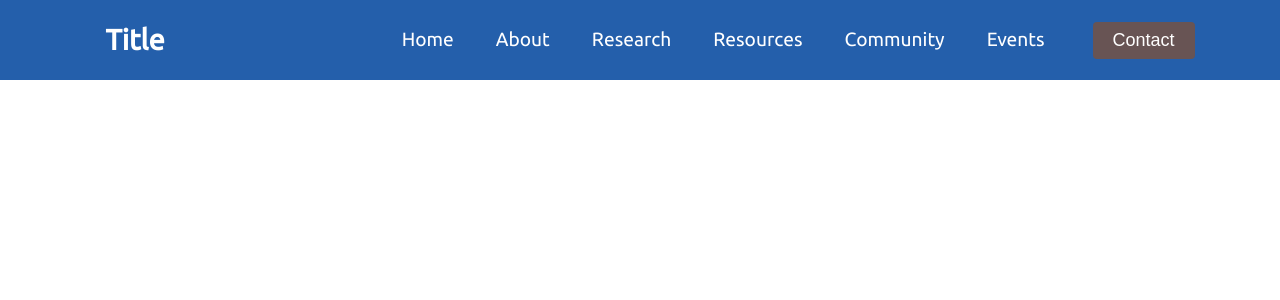
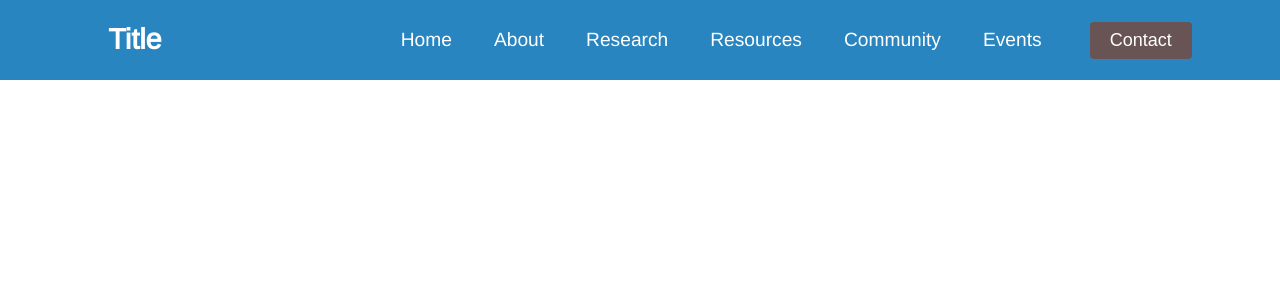
Before and after one commit to michaelakleer/keep-rural-health-care-close-to-home-react, a React (Create React App) app: page / in a window 1280 px wide. Shown: the top 300 px of the page. Built offline with nearby package versions, Linux system fonts and the light colour scheme.

Commit message:
Changed color and font family

```diff
--- a/src/components/Navbar/Navbar.css
+++ b/src/components/Navbar/Navbar.css
@@ -1,5 +1,5 @@
 .NavbarItems {
-  background: #245fab;
+  background: #2885c0;
   height: 80px;
   display: flex;
   justify-content: center;
@@ -15,7 +15,7 @@
   margin-left: 20px;
   margin-bottom: 2px;
   cursor: pointer;
-  font-family: "Ubuntu", sans-serif;
+  font-family: "Arimo", sans-serif;
 }
 
 .fa-react {
@@ -37,13 +37,13 @@
 
 .nav-links {
   color: #ffffff;
-  font-family: "Ubuntu", sans-serif;
+  font-family: "Arimo", sans-serif;
   text-decoration: none;
   padding: 0.5rem 1rem;
 }
 
 .nav-links:hover {
-  color: #245fab;
+  color: #2885c0;
   background-color: #ffffff;
   border-radius: 4px;
   transition: all 0.2s ease-out;
```
